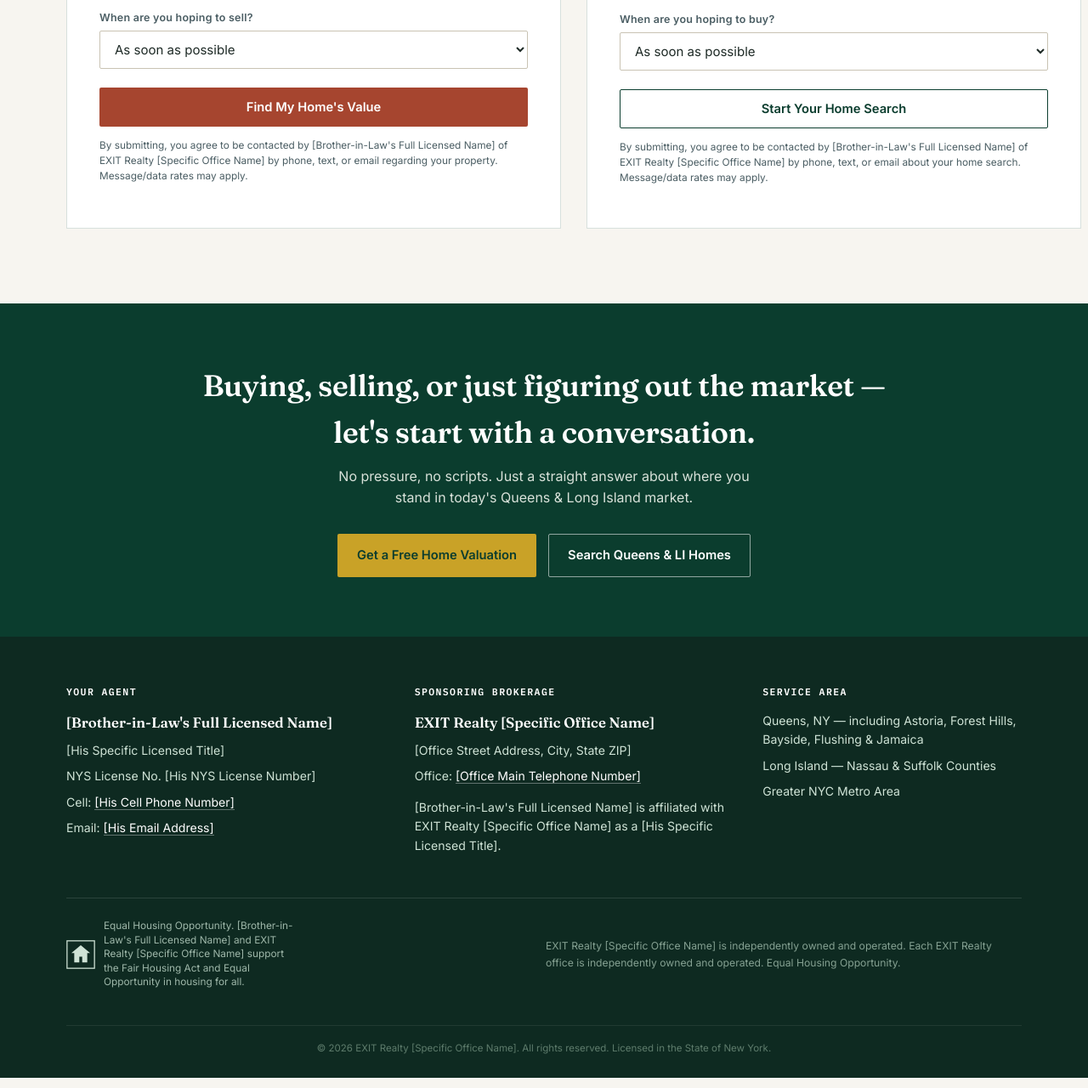
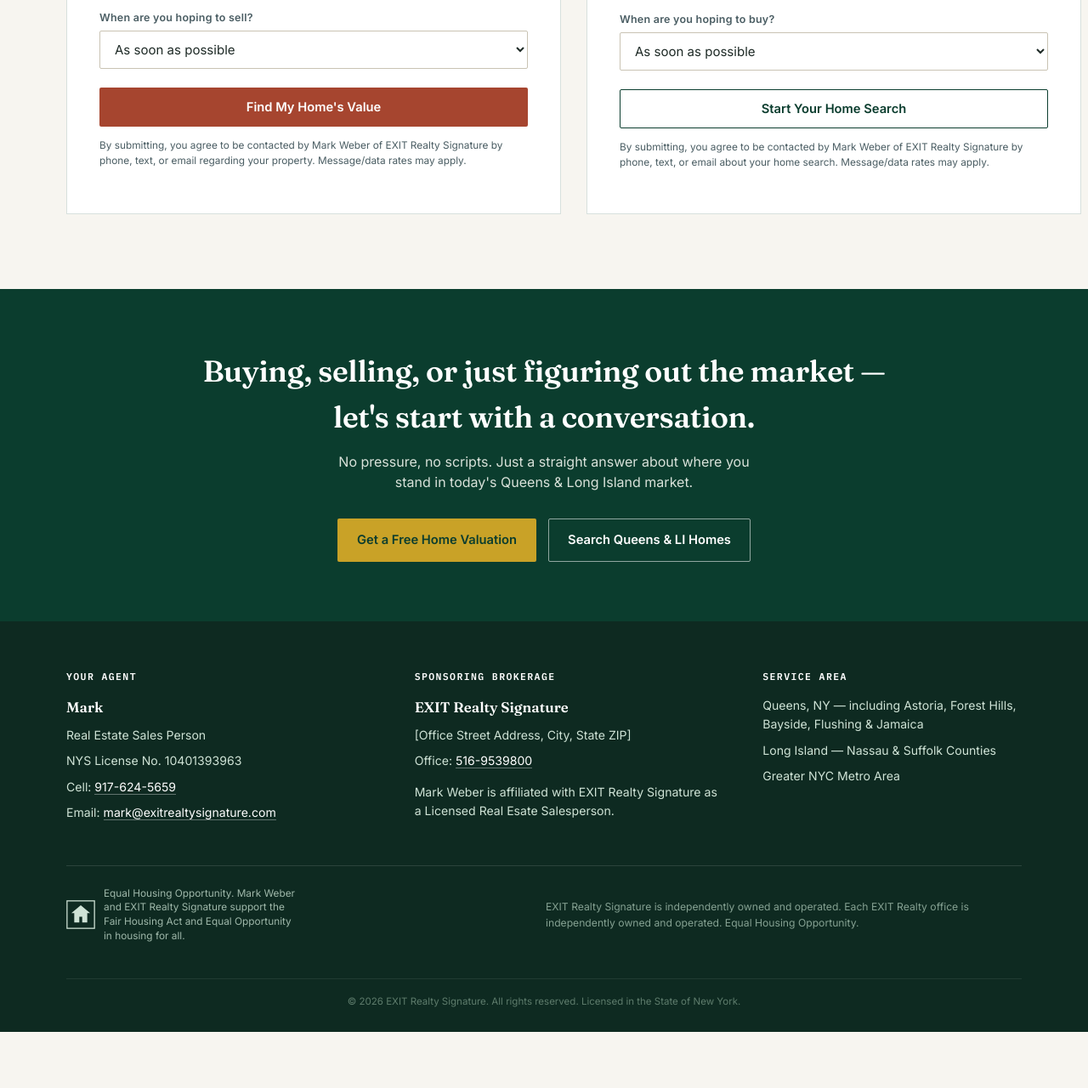
Before and after one commit to sythernod01/Mark-Weber-Landing-Page, a plain HTML site: page index.html in a window 1280 px wide. Shown: the part 3492-4772 px from the top of the page at 85% size. After the commit the page ends 4717 px from the top, so only its background shows below. Drawn offline with Linux system fonts and the light colour scheme.

Commit message:
Update index.html

```diff
--- a/index.html
+++ b/index.html
@@ -3,7 +3,7 @@
 <head>
 <meta charset="UTF-8">
 <meta name="viewport" content="width=device-width, initial-scale=1.0">
-<title>[Brother-in-Law's Full Licensed Name] | EXIT Realty [Specific Office Name] — Queens & Long Island</title>
+<title>Mark Weber | EXIT Realty Signature — Queens & Long Island</title>
 
 <!--
   ============================================================
@@ -822,16 +822,16 @@
             </select>
           </div>
           <button class="btn btn-clay" type="submit">Find My Home's Value</button>
-          <p class="lead-disclaimer">By submitting, you agree to be contacted by [Brother-in-Law's Full Licensed Name] of EXIT Realty [Specific Office Name] by phone, text, or email regarding your property. Message/data rates may apply.</p>
+          <p class="lead-disclaimer">By submitting, you agree to be contacted by Mark Weber of EXIT Realty Signature by phone, text, or email regarding your property. Message/data rates may apply.</p>
         </form>
-        <div class="form-success" id="valuation-success">Thanks — that's in. [First Name] will reach out shortly with next steps.</div>
+        <div class="form-success" id="valuation-success">Thanks — that's in. Mark will reach out shortly with next steps.</div>
       </div>
 
       <!-- BUYER FORM -->
       <div class="lead-card" id="search">
         <span class="eyebrow">For Buyers</span>
         <h3>Start Your Home Search</h3>
-        <p class="desc">Tell [First Name] what you're looking for and where — including off-market leads you won't find on the major sites.</p>
+        <p class="desc">Tell Mark what you're looking for and where — including off-market leads you won't find on the major sites.</p>
         <form id="search-form" novalidate>
           <div class="field-row">
             <div class="field">
@@ -872,9 +872,9 @@
             </select>
           </div>
           <button class="btn btn-line" type="submit">Start Your Home Search</button>
-          <p class="lead-disclaimer">By submitting, you agree to be contacted by [Brother-in-Law's Full Licensed Name] of EXIT Realty [Specific Office Name] by phone, text, or email about your home search. Message/data rates may apply.</p>
+          <p class="lead-disclaimer">By submitting, you agree to be contacted by Mark Weber of EXIT Realty Signature by phone, text, or email about your home search. Message/data rates may apply.</p>
         </form>
-        <div class="form-success" id="search-success">Thanks — that's in. [First Name] will follow up with listings that match.</div>
+        <div class="form-success" id="search-success">Thanks — that's in. Mark will follow up with listings that match.</div>
       </div>
 
     </div>
@@ -899,18 +899,18 @@
     <div class="foot-grid">
       <div class="foot-col">
         <h4>Your Agent</h4>
-        <p class="foot-name">[Brother-in-Law's Full Licensed Name]</p>
-        <p>[His Specific Licensed Title]</p>
-        <p>NYS License No. [His NYS License Number]</p>
-        <p>Cell: <a href="tel:[His Cell Phone Number]">[His Cell Phone Number]</a></p>
-        <p>Email: <a href="mailto:[His Email Address]">[His Email Address]</a></p>
+        <p class="foot-name">Mark</p>
+        <p>Real Estate Sales Person</p>
+        <p>NYS License No. 10401393963</p>
+        <p>Cell: <a href="tel:917-624-5659">917-624-5659</a></p>
+        <p>Email: <a href="mailto:mark@exitrealtysignature.com">mark@exitrealtysignature.com</a></p>
       </div>
       <div class="foot-col">
         <h4>Sponsoring Brokerage</h4>
-        <p class="foot-name">EXIT Realty [Specific Office Name]</p>
+        <p class="foot-name">EXIT Realty Signature</p>
         <p>[Office Street Address, City, State ZIP]</p>
-        <p>Office: <a href="tel:[Office Main Telephone Number]">[Office Main Telephone Number]</a></p>
-        <p style="margin-top:14px;">[Brother-in-Law's Full Licensed Name] is affiliated with EXIT Realty [Specific Office Name] as a [His Specific Licensed Title].</p>
+        <p>Office: <a href="tel:516-9539800">516-9539800</a></p>
+        <p style="margin-top:14px;">Mark Weber is affiliated with EXIT Realty Signature as a Licensed Real Esate Salesperson.</p>
       </div>
       <div class="foot-col">
         <h4>Service Area</h4>
@@ -926,12 +926,12 @@
           <rect x="1" y="1" width="38" height="38" fill="none" stroke="#CFE3D6" stroke-width="1.5"/>
           <path d="M20 7 L33 18 H29 V31 H22 V23 H18 V31 H11 V18 H7 Z" fill="#CFE3D6"/>
         </svg>
-        <span>Equal Housing Opportunity. [Brother-in-Law's Full Licensed Name] and EXIT Realty [Specific Office Name] support the Fair Housing Act and Equal Opportunity in housing for all.</span>
+        <span>Equal Housing Opportunity. Mark Weber and EXIT Realty Signature support the Fair Housing Act and Equal Opportunity in housing for all.</span>
       </div>
-      <p class="disclaimer-line">EXIT Realty [Specific Office Name] is independently owned and operated. Each EXIT Realty office is independently owned and operated. Equal Housing Opportunity.</p>
+      <p class="disclaimer-line">EXIT Realty Signature is independently owned and operated. Each EXIT Realty office is independently owned and operated. Equal Housing Opportunity.</p>
     </div>
 
-    <p class="copy-line">© <span id="year"></span> EXIT Realty [Specific Office Name]. All rights reserved. Licensed in the State of New York.</p>
+    <p class="copy-line">© <span id="year"></span> EXIT Realty Signature. All rights reserved. Licensed in the State of New York.</p>
   </div>
 </footer>
 
```
